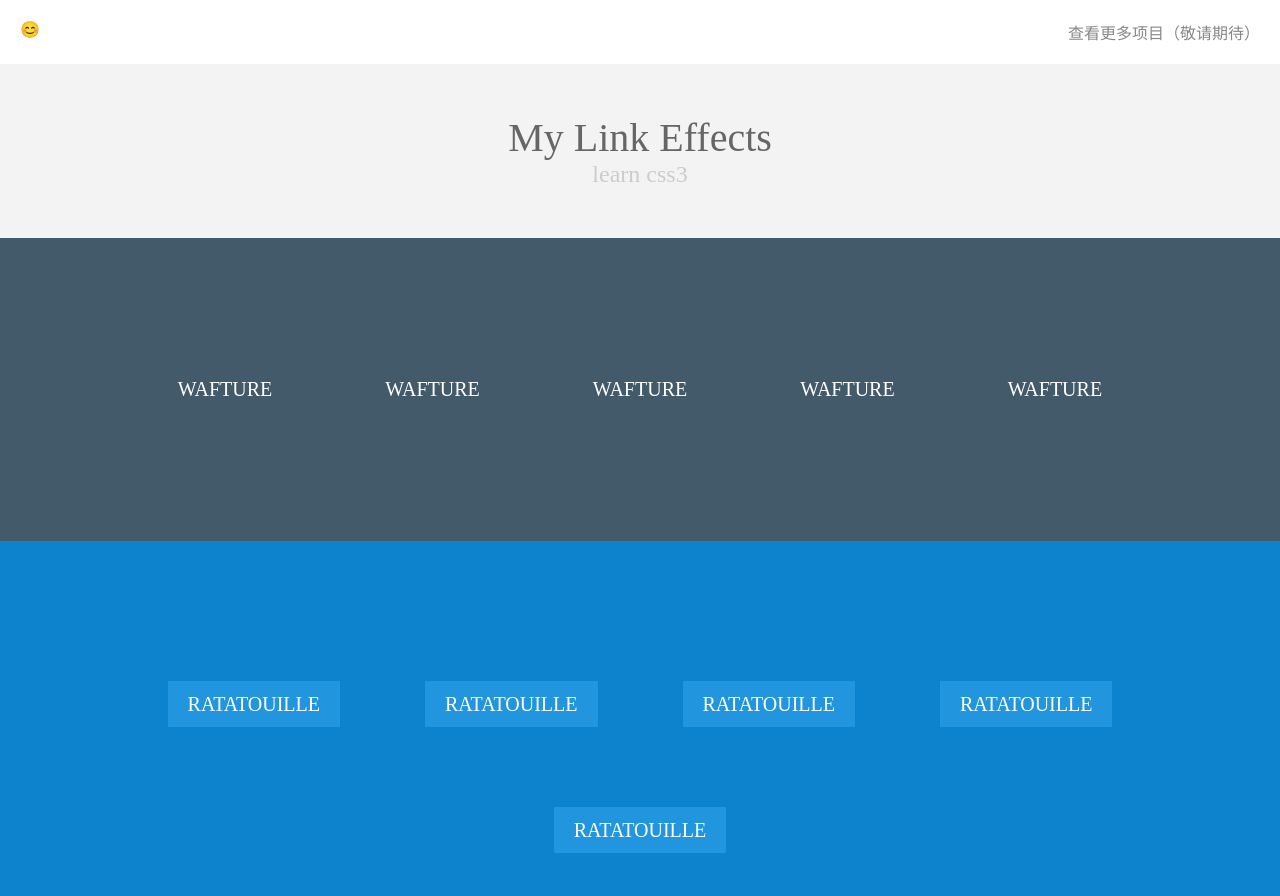
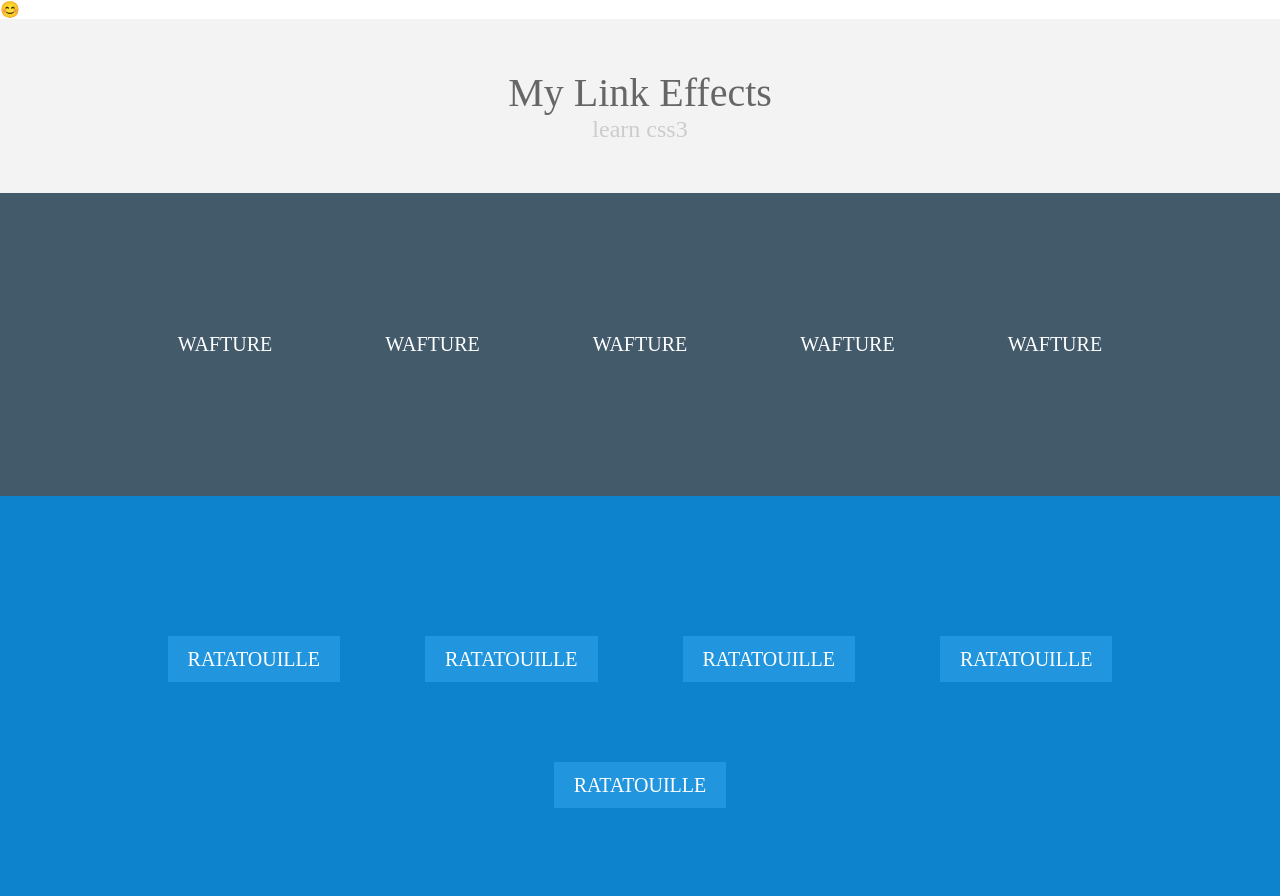
Before and after one commit to liuyiliuyi/css-link-effect, a plain HTML site: page index.html in a window 1280 px wide. Shown: the top 896 px of the page. Drawn offline with Linux system fonts and the light colour scheme.

Commit message:
feat: remove link

```diff
--- a/index.html
+++ b/index.html
@@ -7,8 +7,7 @@
   <link rel="stylesheet" href="css-link-effect.css">
 </head>
 <body>
-  <nav class="nav"><a href="https://liuyiliuyi.github.io/liuyi-resume/" class="nav_left">😊</a><a href="https://liuyiliuyi.github.io/liuyi-resume/" class="nav_right">查看更多项目（敬请期待）</a></nav>
-  <!-- <nav class="nav"><a href="http://liuyiliuyi.coding.me/" class="nav_left">😊 浏览我的个人网站</a><a href="http://liuyiliuyi.coding.me/" class="nav_right">查看更多项目（敬请期待）</a></nav> -->
+  <nav class="nav">😊</nav>
   <header class="header">
     <h1>My Link Effects</h1>
     <h2>learn css3</h2>
```
